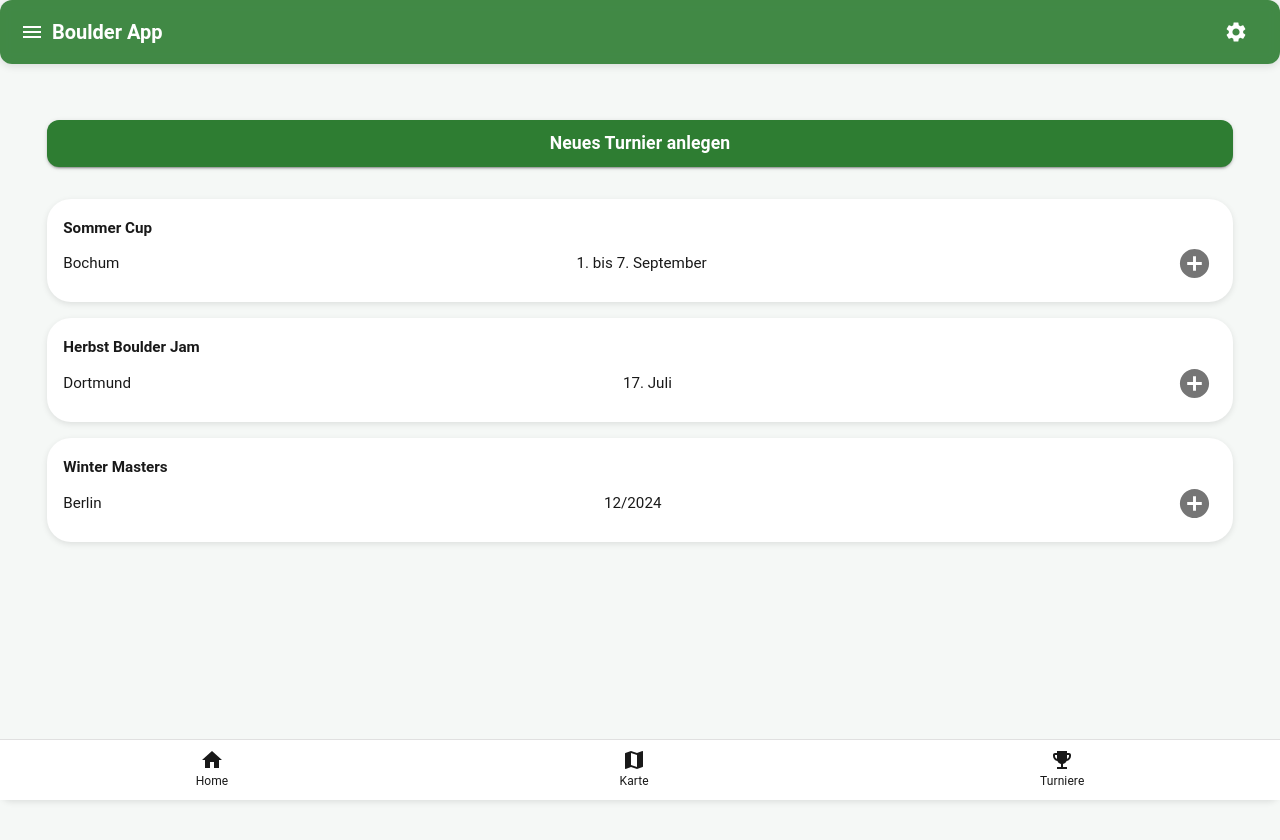
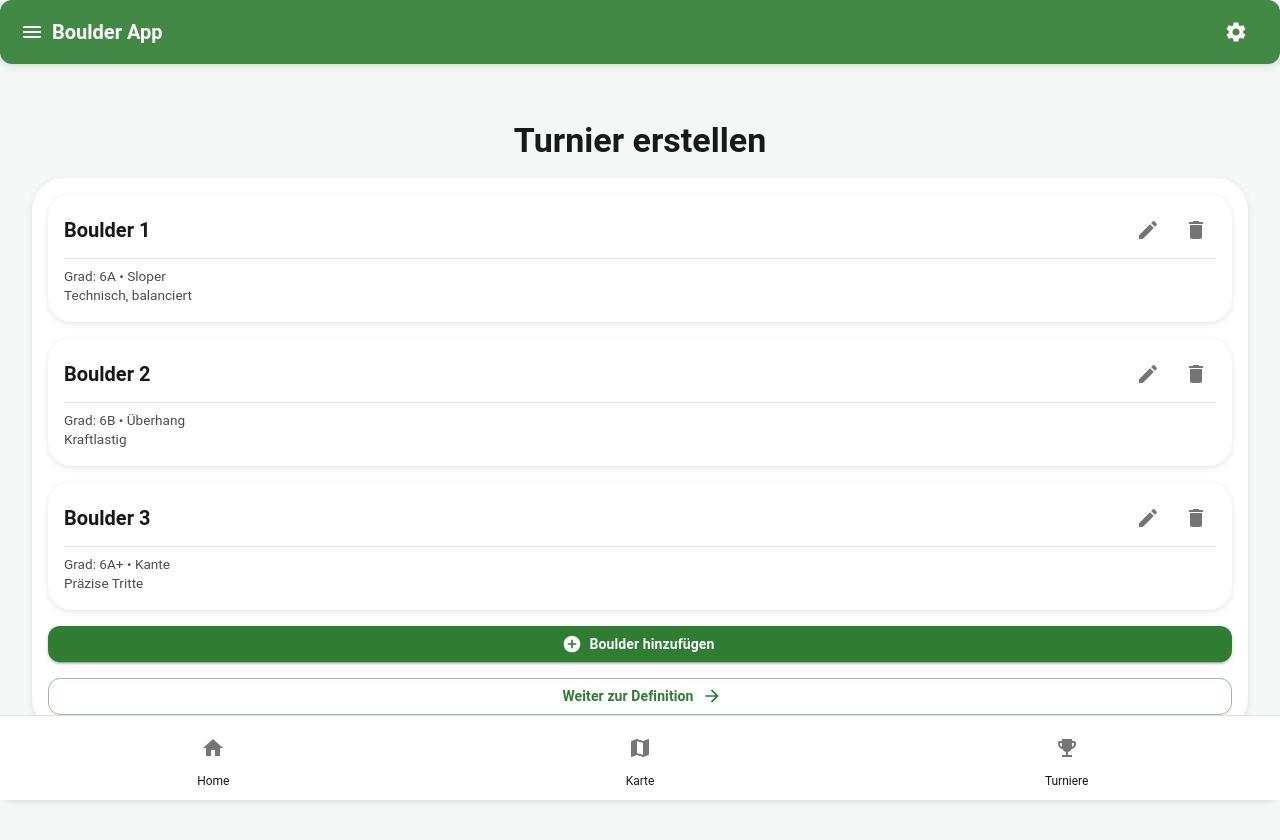
Before and after one commit to JonasFlachmann/ClimbingTurnamentAppPublic, a Next.js app: page /tournament-create in a window 1280 px wide. Shown: the top 840 px of the page. Built offline with nearby package versions, Linux system fonts and the light colour scheme.

Commit message:
Update tournament-create.tsx

```diff
--- a/pages/tournament-create.tsx
+++ b/pages/tournament-create.tsx
@@ -1,3 +1,4 @@
+// pages/tournament-create.tsx
 import React, { useState } from "react";
 import {
   Box,
@@ -13,205 +14,112 @@ import AddCircleIcon from "@mui/icons-material/AddCircle";
 import HomeIcon from "@mui/icons-material/Home";
 import MapIcon from "@mui/icons-material/Map";
 import EmojiEventsIcon from "@mui/icons-material/EmojiEvents";
+import EditIcon from "@mui/icons-material/Edit";
+import DeleteIcon from "@mui/icons-material/Delete";
+import ArrowForwardIcon from "@mui/icons-material/ArrowForward";
+import FolderOpenIcon from "@mui/icons-material/FolderOpen";
 import { useRouter } from "next/router";
 
-// Dummy Turniere
-const dummyTournaments = [
-  {
-    id: 1,
-    name: "Sommer Cup",
-    start: "2025-09-01",
-    end: "2025-09-07",
-    city: "Bochum",
-    venue: "Neoliet",
-    routes: [
-      { name: "Wand 1", color: "Rot", difficulty: "5a" },
-      { name: "Überhang", color: "Blau", difficulty: "6b" },
-      { name: "Platte", color: "Gelb", difficulty: "6a+" },
-    ],
-    participants: 42,
-  },
-  {
-    id: 2,
-    name: "Herbst Boulder Jam",
-    start: "2025-07-17",
-    end: "2025-07-17",
-    city: "Dortmund",
-    venue: "Bergwerk",
-    routes: [
-      { name: "Dachkante", color: "Grün", difficulty: "7a" },
-      { name: "Sloperwand", color: "Orange", difficulty: "6c" },
-      { name: "Platte", color: "Violett", difficulty: "5c" },
-    ],
-    participants: 35,
-  },
-  {
-    id: 3,
-    name: "Winter Masters",
-    start: "2024-12-10",
-    end: "2024-12-10",
-    city: "Berlin",
-    venue: "Boulderwelt",
-    routes: [
-      { name: "Crack", color: "Schwarz", difficulty: "7b+" },
-      { name: "Kante", color: "Rot", difficulty: "6a" },
-      { name: "Balance", color: "Gelb", difficulty: "6c+" },
-    ],
-    participants: 28,
-  },
+type Route = {
+  name: string;
+  grade: string;
+  style?: string;
+  description?: string;
+};
+
+const initialRoutes: Route[] = [
+  { name: "Boulder 1", grade: "6A", style: "Sloper", description: "Technisch, balanciert" },
+  { name: "Boulder 2", grade: "6B", style: "Überhang", description: "Kraftlastig" },
+  { name: "Boulder 3", grade: "6A+", style: "Kante", description: "Präzise Tritte" },
 ];
 
-// Datumshilfe
-const formatDate = (start: string, end: string): string => {
-  const startDate = new Date(start);
-  const endDate = new Date(end);
-  const now = new Date();
-  const currentYear = now.getFullYear();
+export default function TournamentCreatePage() {
+  const router = useRouter();
+  const [routes, setRoutes] = useState<Route[]>(initialRoutes);
+  const [expandedIndex, setExpandedIndex] = useState<number | null>(null);
 
-  const monthNames = [
-    "Januar","Februar","März","April","Mai","Juni",
-    "Juli","August","September","Oktober","November","Dezember",
-  ];
-
-  if (start === end) {
-    if (startDate.getFullYear() === currentYear) {
-      return `${startDate.getDate()}. ${monthNames[startDate.getMonth()]}`;
-    } else {
-      return `${String(startDate.getMonth() + 1).padStart(2, "0")}/${startDate.getFullYear()}`;
-    }
-  }
-
-  if (startDate.getFullYear() !== endDate.getFullYear()) {
-    return `${String(startDate.getMonth() + 1).padStart(2, "0")}/${startDate.getFullYear()} - ${String(
-      endDate.getMonth() + 1
-    ).padStart(2, "0")}/${endDate.getFullYear()}`;
-  }
-
-  if (startDate.getFullYear() !== currentYear) {
-    if (startDate.getMonth() === endDate.getMonth()) {
-      return `${String(startDate.getMonth() + 1).padStart(2, "0")}/${startDate.getFullYear()}`;
-    }
-    return `${String(startDate.getMonth() + 1).padStart(2, "0")}-${String(
-      endDate.getMonth() + 1
-    ).padStart(2, "0")}/${startDate.getFullYear()}`;
-  }
-
-  if (startDate.getMonth() === endDate.getMonth()) {
-    return `${startDate.getDate()}. bis ${endDate.getDate()}. ${monthNames[startDate.getMonth()]}`;
-  } else {
-    return `${startDate.getDate()}. ${monthNames[startDate.getMonth()]} – ${endDate.getDate()}. ${monthNames[endDate.getMonth()]}`;
-  }
+  const addRoute = () => {
+    setRoutes((prev) => [
+      ...prev,
+      { name: `Boulder ${prev.length + 1}`, grade: "6A", style: "", description: "" },
+    ]);
   };
 
-const TournamentCreatePage: React.FC = () => {
-  const [openDetails, setOpenDetails] = useState<{ [key: number]: boolean }>({});
-  const router = useRouter();
+  const updateRoute = (index: number, patch: Partial<Route>) => {
+    setRoutes((prev) => prev.map((r, i) => (i === index ? { ...r, ...patch } : r)));
+  };
+
+  const removeRoute = (index: number) => {
+    setRoutes((prev) => prev.filter((_, i) => i !== index));
+  };
+
   const currentPath = router.pathname;
 
-  const handleOpenDetails = (id: number) => {
-    setOpenDetails((prev) => ({ ...prev, [id]: !prev[id] }));
-  };
+  return (
+    <Box sx={{ px: 2, pb: 10, pt: 5 }}>
+      <Typography variant="h4" sx={{ fontWeight: "bold", mb: 2, textAlign: "center" }}>
+        Turnier erstellen
+      </Typography>
 
-  const handleAddClick = (e: React.MouseEvent, id: number) => {
-    e.stopPropagation();
-    router.push("/tournament-define");
-  };
+      <Paper elevation={2} sx={{ borderRadius: 4, p: 2, mb: 2 }}>
+        <Stack spacing={2}>
+          {routes.map((route, idx) => (
+            <Paper key={idx} elevation={1} sx={{ p: 2, borderRadius: 3 }}>
+              <Stack direction="row" alignItems="center" justifyContent="space-between">
+                <Typography variant="h6">{route.name}</Typography>
+                <Stack direction="row" spacing={1}>
+                  <IconButton onClick={() => setExpandedIndex(expandedIndex === idx ? null : idx)}>
+                    <EditIcon />
+                  </IconButton>
+                  <IconButton onClick={() => removeRoute(idx)}>
+                    <DeleteIcon />
+                  </IconButton>
+                </Stack>
+              </Stack>
 
-  return (
-    <Box sx={{ minHeight: "100vh", bgcolor: "background.default", pb: 10 }}>
-      <Box sx={{ maxWidth: "95%", mx: "auto", pt: 5 }}>
+              <Divider sx={{ my: 1 }} />
+
+              <Typography variant="body2" color="text.secondary">
+                Grad: {route.grade} {route.style ? `• ${route.style}` : ""}
+              </Typography>
+              {route.description && (
+                <Typography variant="body2" color="text.secondary">
+                  {route.description}
+                </Typography>
+              )}
+
+              <Collapse in={expandedIndex === idx} unmountOnExit>
+                <Stack spacing={1} sx={{ mt: 1 }}>
                   <Button
-          variant="contained"
-          color="primary"
-          size="large"
-          fullWidth
-          sx={{ mb: 4, fontWeight: "bold", fontSize: "1.1rem" }}
+                    size="small"
+                    variant="outlined"
+                    startIcon={<FolderOpenIcon />}
+                    onClick={() => updateRoute(idx, { description: "Beschreibung aktualisiert" })}
+                  >
+                    Details bearbeiten
+                  </Button>
+                </Stack>
+              </Collapse>
+            </Paper>
+          ))}
+
+          <Button variant="contained" startIcon={<AddCircleIcon />} onClick={addRoute}>
+            Boulder hinzufügen
+          </Button>
+          <Button
+            variant="outlined"
+            endIcon={<ArrowForwardIcon />}
             onClick={() => router.push("/tournament-define")}
           >
-          Neues Turnier anlegen
+            Weiter zur Definition
           </Button>
-
-        <Stack spacing={2}>
-          {dummyTournaments.map((t) => (
-            <Box key={t.id}>
-              {/* Eingeklappt */}
-              <Paper
-                elevation={3}
-                sx={{
-                  p: 2,
-                  borderRadius: 3,
-                  cursor: "pointer",
-                  "&:hover": { boxShadow: 8, bgcolor: "action.hover" },
-                }}
-                onClick={() => handleOpenDetails(t.id)}
-              >
-                <Typography variant="subtitle1" sx={{ fontWeight: "bold" }}>
-                  {t.name}
-                </Typography>
-                <Stack direction="row" justifyContent="space-between" alignItems="center">
-                  <Typography>{t.city}</Typography>
-                  <Typography>{formatDate(t.start, t.end)}</Typography>
-                  <IconButton
-                    size="small"
-                    onClick={(e) => handleAddClick(e, t.id)}
-                    sx={{ ml: 1 }}
-                    aria-label="Turnier duplizieren/erstellen"
-                  >
-                    <AddCircleIcon fontSize="large" />
-                  </IconButton>
         </Stack>
       </Paper>
 
-              {/* Ausgeklappt */}
-              <Collapse in={openDetails[t.id] || false}>
-                <Paper
-                  elevation={0}
-                  sx={{ bgcolor: "background.default", p: 2, mt: 1, mb: 1 }}
-                >
-                  <Divider sx={{ mb: 2 }} />
-                  <Typography variant="subtitle2" sx={{ fontWeight: "bold" }}>
-                    Turnier-Infos:
-                  </Typography>
-                  <Typography>Stadt: {t.city}</Typography>
-                  <Typography>Austragungsort: {t.venue}</Typography>
-                  <Typography>Datum: {formatDate(t.start, t.end)}</Typography>
-
-                  <Divider sx={{ my: 2 }} />
-                  <Typography variant="subtitle2" sx={{ fontWeight: "bold" }}>
-                    Routen:
-                  </Typography>
-                  <Stack
-                    direction="column"
-                    spacing={1}
-                    sx={{ mb: 1, maxHeight: 150, overflowY: "auto" }}
-                  >
-                    {t.routes.map((r, idx) => (
-                      <Paper key={idx} sx={{ p: 1.5, borderRadius: 2 }}>
-                        <Typography sx={{ fontWeight: "bold" }}>{r.name}</Typography>
-                        <Typography sx={{ color: "text.secondary" }}>
-                          Farbe: {r.color}
-                        </Typography>
-                        <Typography sx={{ color: "text.secondary" }}>
-                          Schwierigkeit: {r.difficulty}
-                        </Typography>
-                      </Paper>
-                    ))}
-                  </Stack>
-
-                  <Typography variant="subtitle2" sx={{ fontWeight: "bold" }}>
-                    Teilnehmeranzahl:{" "}
-                    <span style={{ fontWeight: 400 }}>{t.participants}</span>
-                  </Typography>
-                </Paper>
-              </Collapse>
-            </Box>
-          ))}
-        </Stack>
-      </Box>
-
-      {/* Footer */}
+      {/* Lokalen Footer ausblenden – zentraler Footer kommt aus Layout */}
       <Box
         component="footer"
+        hidden
         sx={{
           position: "fixed",
           left: 0,
@@ -228,47 +136,45 @@ const TournamentCreatePage: React.FC = () => {
         }}
       >
         <Box sx={{ display: "flex", flexDirection: "column", alignItems: "center" }}>
-          <Button
-            color={currentPath === "/home" ? "primary" : "inherit"}
+          <IconButton
+            size="large"
+            color={currentPath === "/home" ? "primary" : "default"}
             onClick={() => router.push("/home")}
-            sx={{ minWidth: 0, p: 0, display: "flex", flexDirection: "column" }}
           >
             <HomeIcon />
+          </IconButton>
           <Typography variant="caption" sx={{ fontWeight: currentPath === "/home" ? "bold" : "normal" }}>
             Home
           </Typography>
-          </Button>
         </Box>
         <Box sx={{ display: "flex", flexDirection: "column", alignItems: "center" }}>
-          <Button
-            color={currentPath === "/map" ? "primary" : "inherit"}
+          <IconButton
+            size="large"
+            color={currentPath === "/map" ? "primary" : "default"}
             onClick={() => router.push("/map")}
-            sx={{ minWidth: 0, p: 0, display: "flex", flexDirection: "column" }}
           >
             <MapIcon />
+          </IconButton>
           <Typography variant="caption" sx={{ fontWeight: currentPath === "/map" ? "bold" : "normal" }}>
             Karte
           </Typography>
-          </Button>
         </Box>
         <Box sx={{ display: "flex", flexDirection: "column", alignItems: "center" }}>
-          <Button
-            color={currentPath === "/tournament-overview" ? "primary" : "inherit"}
+          <IconButton
+            size="large"
+            color={currentPath === "/tournament-overview" ? "primary" : "default"}
             onClick={() => router.push("/tournament-overview")}
-            sx={{ minWidth: 0, p: 0, display: "flex", flexDirection: "column" }}
           >
             <EmojiEventsIcon />
+          </IconButton>
           <Typography
             variant="caption"
             sx={{ fontWeight: currentPath === "/tournament-overview" ? "bold" : "normal" }}
           >
             Turniere
           </Typography>
-          </Button>
         </Box>
       </Box>
     </Box>
   );
-};
-
-export default TournamentCreatePage;
+}
```
Lines whose indentation alone changed are shown as unchanged.
